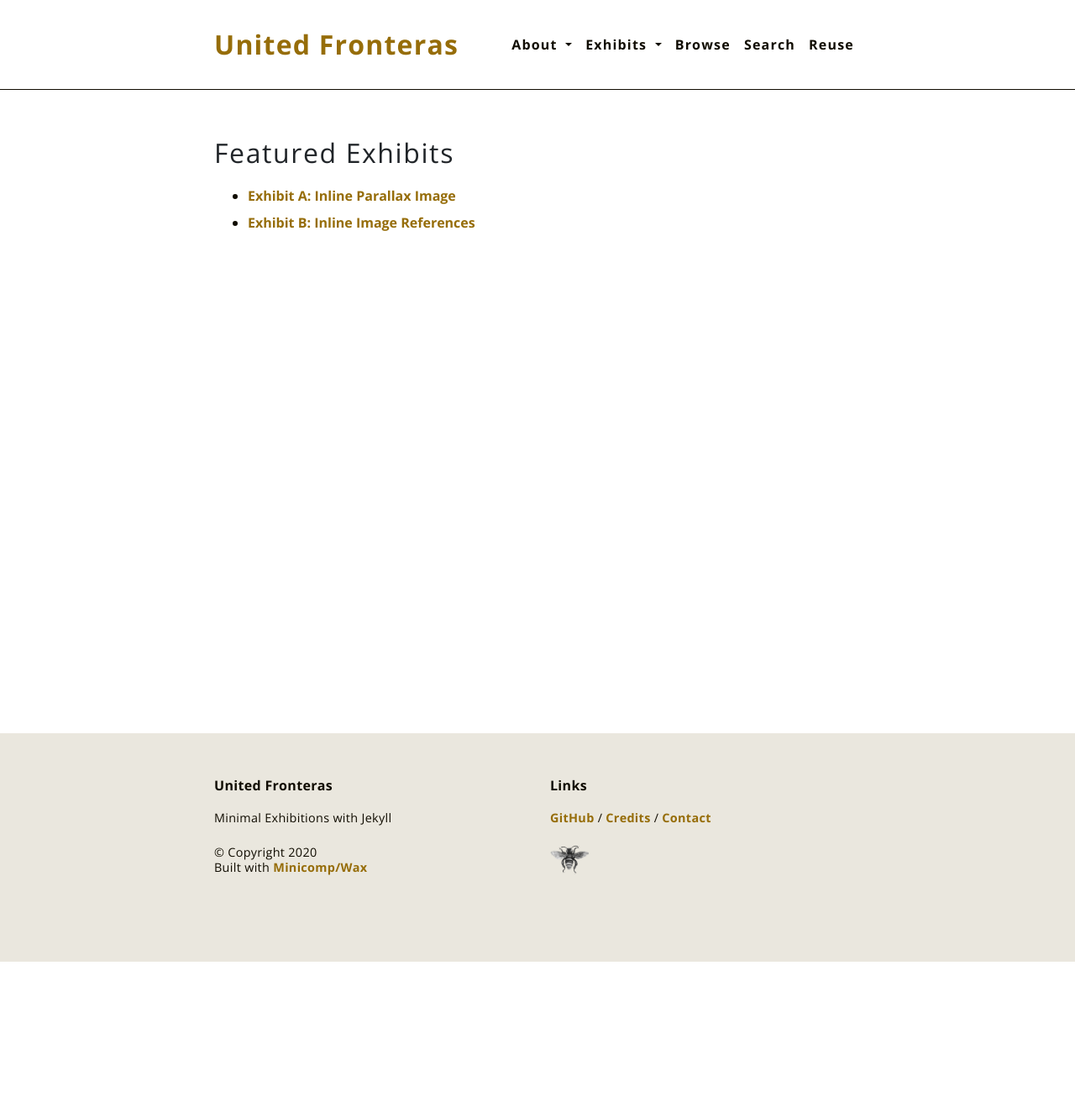
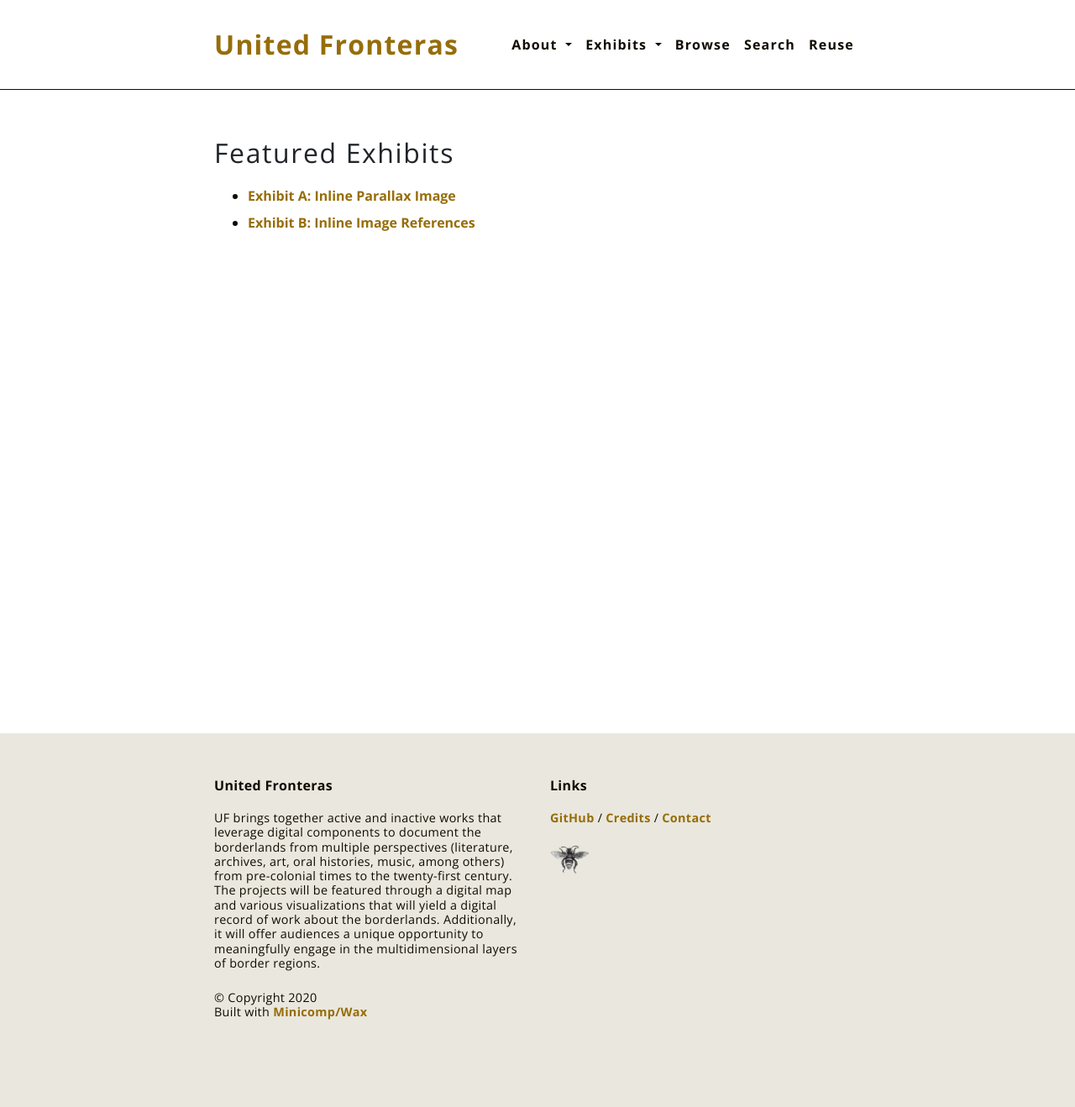
Before and after one commit to unitedfronteras/ufexhibition_mexusa, a Jekyll site: the page built from pages/exhibits.md, in a window 1280 px wide. Shown: the whole page at 84% size. Built offline with Jekyll 4.4.1, drawn with Linux system fonts in a browser that asks for light colours; before the commit the page ends 1145 px from its top, so only the background shows below that; some of the changed lines change nothing that is shown.

Commit message:
cambios en el footer

```diff
--- a/_config.yml
+++ b/_config.yml
@@ -19,7 +19,7 @@
 # ~> https://jekyllrb.com/docs/configuration/options/
 
 title:            'United Fronteras'
-description:      'Minimal Exhibitions with Jekyll'
+description:      'UF brings together active and inactive works that leverage digital components to document the borderlands from multiple perspectives (literature, archives, art, oral histories, music, among others) from pre-colonial times to the twenty-first century. The projects will be featured through a digital map and various visualizations that will yield a digital record of work about the borderlands. Additionally, it will offer audiences a unique opportunity to meaningfully engage in the multidimensional layers of border regions.'
 url:              'https://minicomp.github.io'
 baseurl:          '/exhibitionmxusa'
 copyright:        'Copyright 2020'
@@ -128,11 +128,11 @@
 footer:
   links:
     - label: 'GitHub'
-      link: 'https://github.com/minicomp/wax'
+      link: 'https://github.com/unitedfronteras/exhibitionmexusa'
     - label: 'Credits'
-      link: '/credits'
+      link: 'https://unitedfronteras.github.io/nosotrxs/'
     - label: 'Contact'
-      link: 'https://gitter.im/minicomp/wax/'
+      link: 'https://unitedfronteras.github.io/collaborate/'
   logos:
     - img: '/img/logo.png'
 
```
